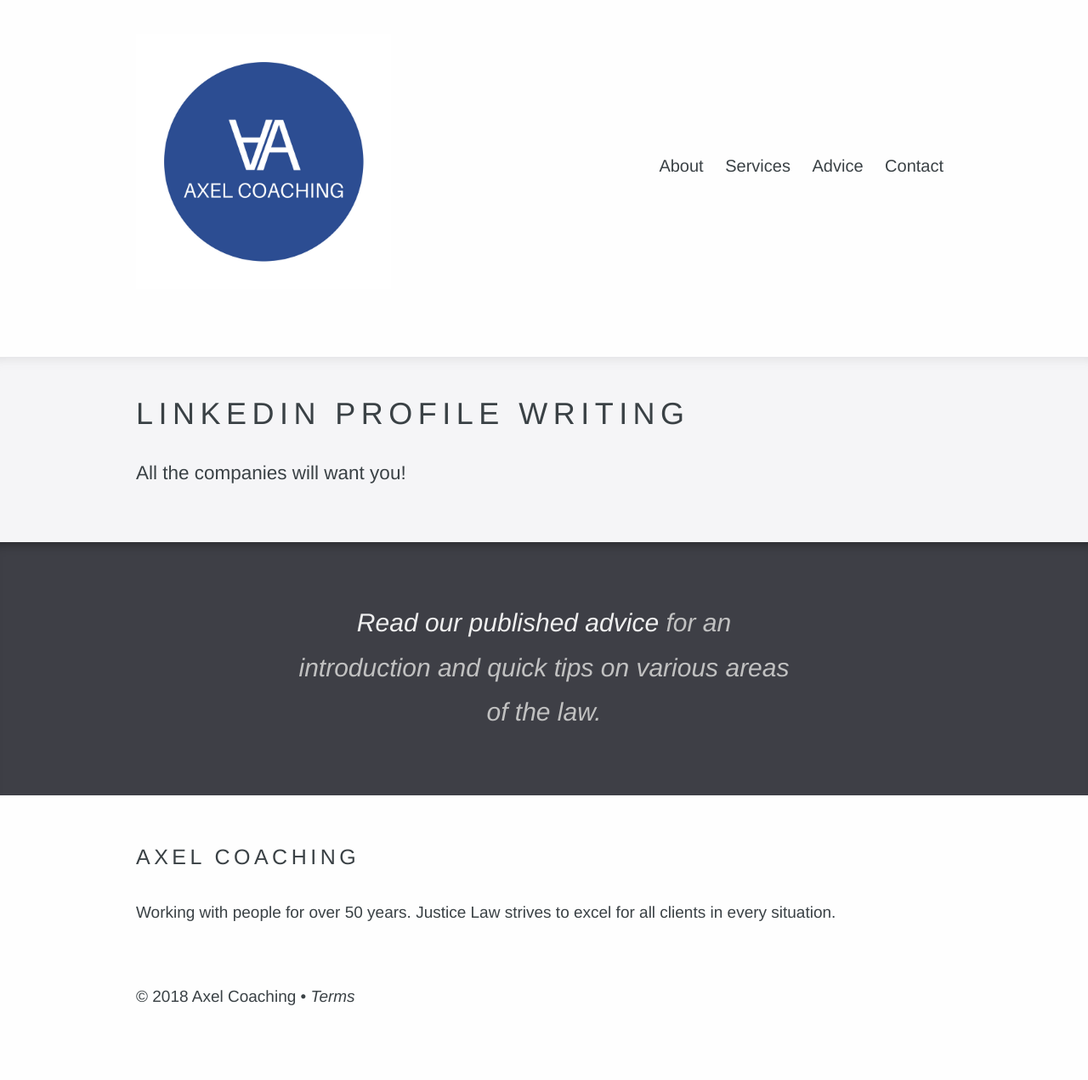
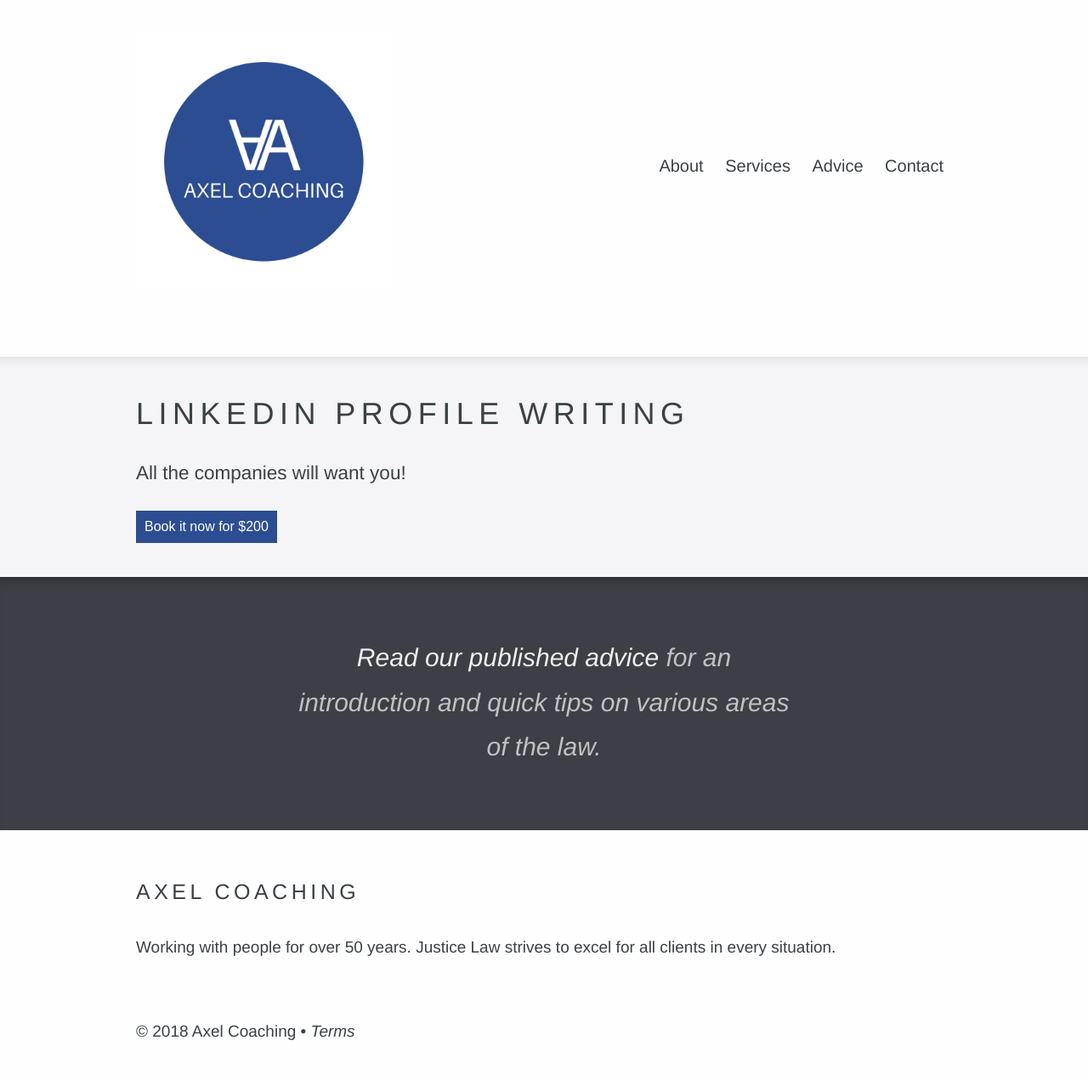
Before and after one commit to asabourin/axelcoaching, a Jekyll site: the page built from _services/linkedin-profile-writing.md, in a window 1280 px wide. Shown: the whole page at 85% size. Built offline with Jekyll 4.4.1, drawn with Linux system fonts in a browser that asks for light colours; a script that is not in the unit is left out; before the commit the page ends 1230 px from its top, so only the background shows below that.

Commit message:
service detail page

```diff
--- a/_config.yml
+++ b/_config.yml
@@ -61,6 +61,17 @@ defaults:
           width: 440
           height: 440
 
+  -
+    scope:
+      path: ""
+      type: "services"
+    values:
+      layout: service
+      _options:
+        image:
+          width: 440
+          height: 440
+
 permalink: pretty
 
 jekyll-archives:
--- /dev/null
+++ b/_layouts/service.html
@@ -0,0 +1,24 @@
+---
+layout: default
+head:
+  snipcart.html
+---
+<div class="product-details">
+
+  <div class="product-description">
+    <h2>{{ page.name }}</h2>
+
+    <p>
+      {{ page.content }}
+    </p>
+
+    <button class="snipcart-add-item"
+      data-item-name="{{ page.name }}"
+      data-item-id="{{ page.sku }}"
+      data-item-image="{{ page.image }}"
+      data-item-url="{{site.url}}{{ page.url }}"
+      data-item-price="{{ page.price }}">
+      Book it now for ${{ page.price }}
+    </button>
+  </div>
+</div>
--- a/services/index.html
+++ b/services/index.html
@@ -19,7 +19,7 @@ head:
     data-item-name="{{ service.name }}"
     data-item-id="{{ service.sku }}"
     data-item-image="{{ service.image }}"
-    data-item-url="{{ page.url }}"
+    data-item-url="{{site.url}}{{ page.url }}"
     data-item-price="{{ service.price }}">
     Book it for ${{ service.price }}
   </button>
```
